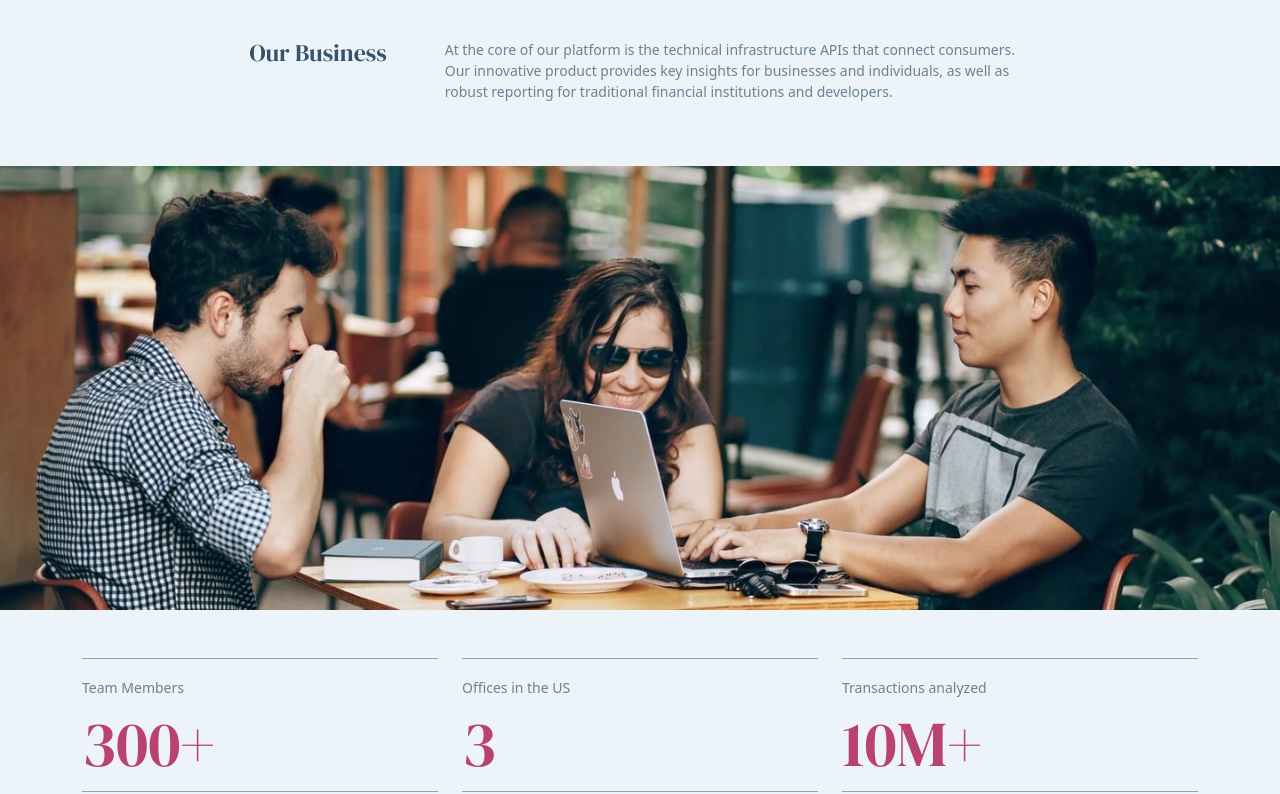
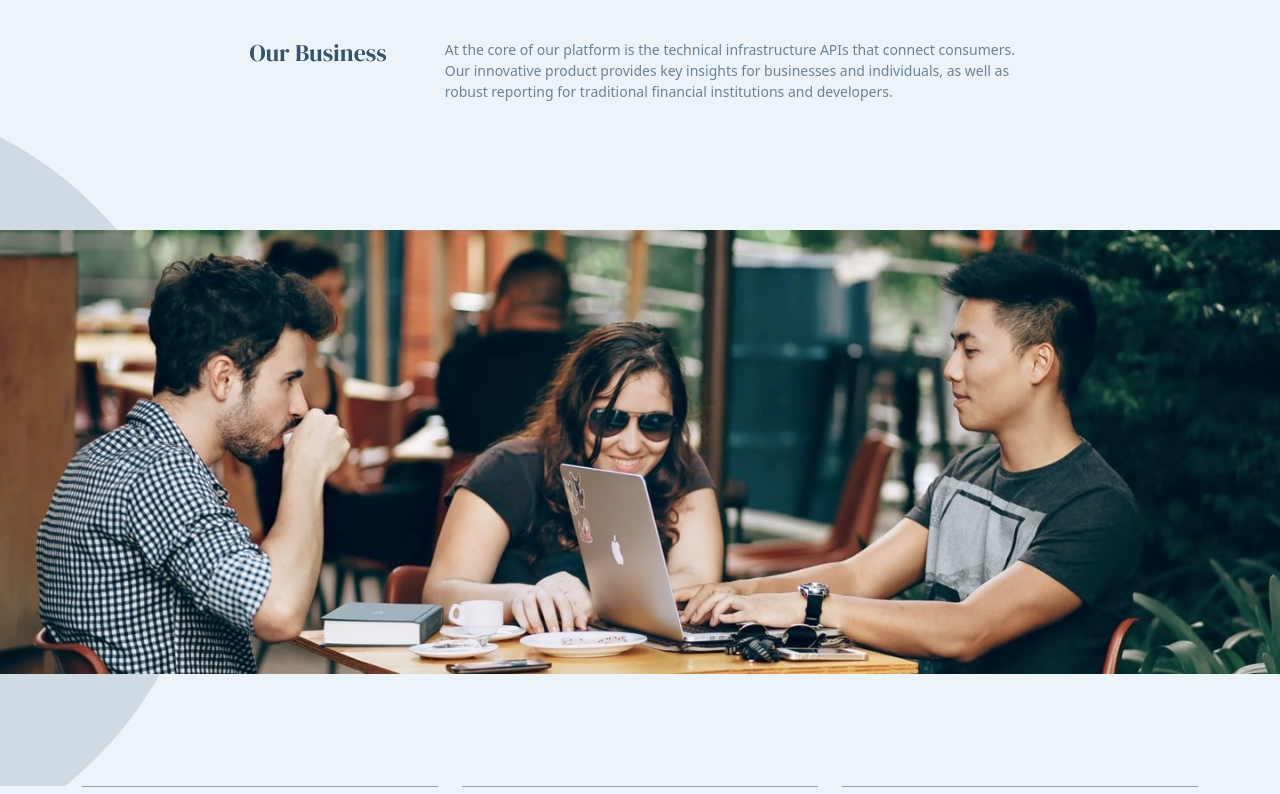
Before and after one commit to ShaimaaAKamal/angularPayAPi, an Angular app: page /about in a window 1280 px wide. Shown: the part 406-1200 px from the top of the page. Built offline with nearby package versions, Linux system fonts and the light colour scheme.

Commit message:
add background image to about image

```diff
--- a/src/app/about/about.component.html
+++ b/src/app/about/about.component.html
@@ -36,7 +36,7 @@
            </div>
         </div>
 </div>
- <div class='py-5'>
+ <div class='py-5' id="aboutImage">
       <img src='../../assets/Images/about/desktop/image-team-members.jpg' alt="large about image" class='w-100 d-none d-lg-inline-block'/>
       <img src='../../assets/Images/about/tablet/image-team-members.jpg'  alt="medium about image" class='w-100 d-none d-md-inline-block d-lg-none'/>
       <img src='../../assets/Images/about/mobile/image-team-members.jpg'  alt="small about image" class='w-100  d-md-none'/>
--- a/src/app/about/about.component.scss
+++ b/src/app/about/about.component.scss
@@ -44,6 +44,12 @@
 .aboutHeading{
   width:85%;
 }
+#aboutImage{
+    padding:7rem 0 !important;
+    background-image: url('../../assets/Images/shared/desktop/bg-pattern-circle.svg');
+    background-repeat: no-repeat;
+    background-position: -650px -100px;
+}
 
 }
 
@@ -51,4 +57,8 @@
     .aboutHeading{
          width:70%;
         }
+     #aboutImage{
+        padding:6rem 0;
+        background-position: -570px -25px;
 }
+}
```
